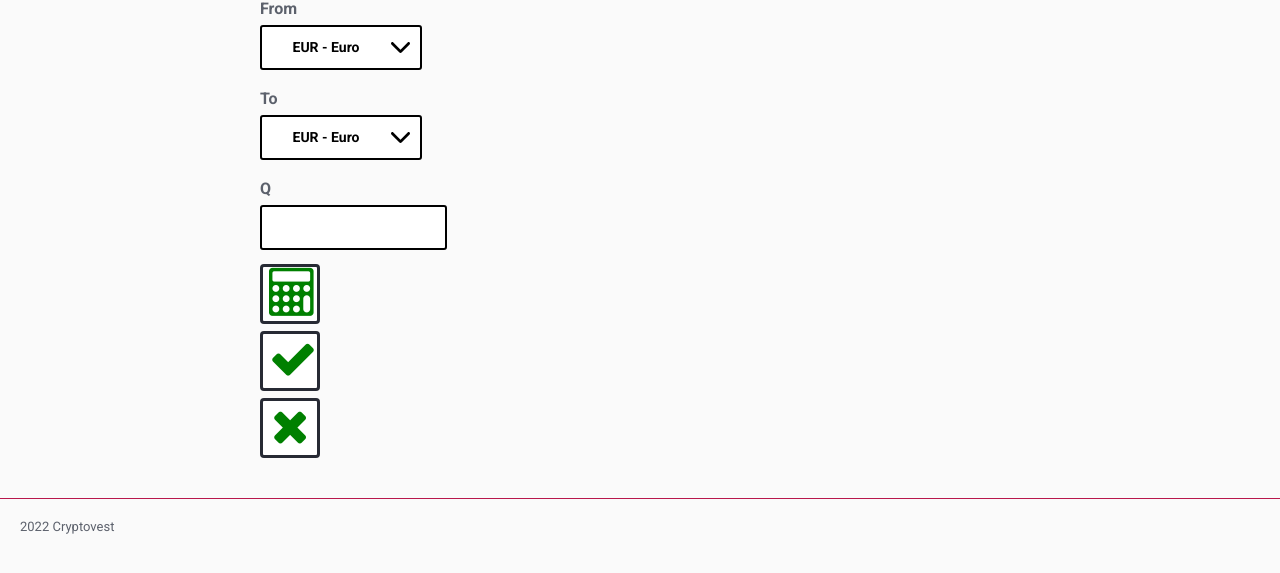
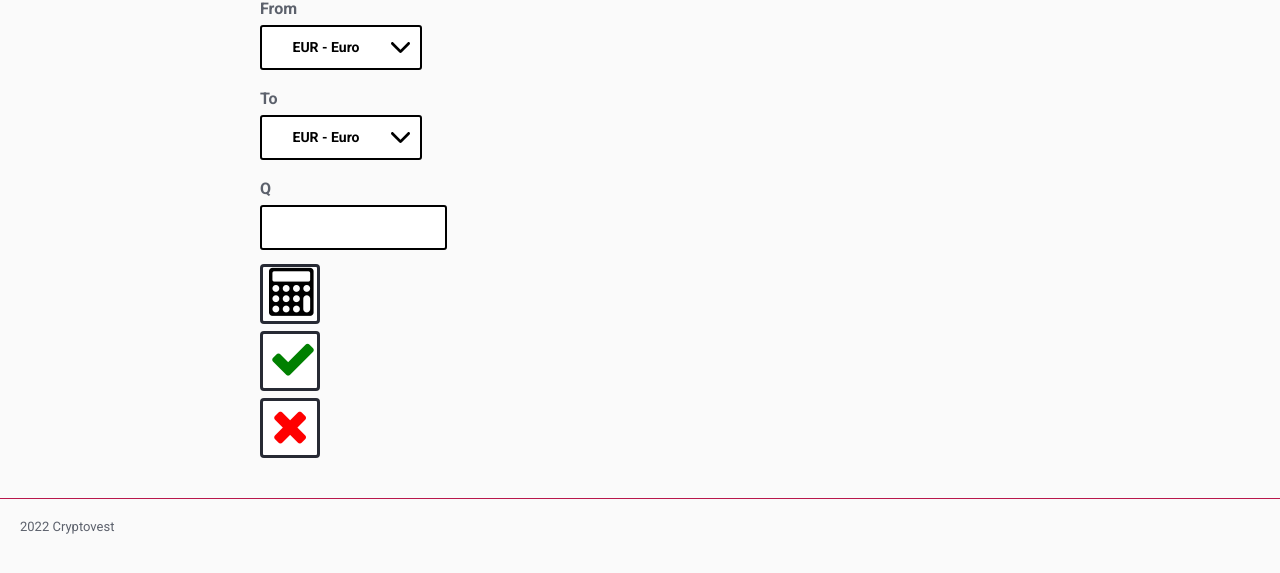
Before and after one commit to aleriig/Cryptovest, a Flask app: template crypto_exchange/templates/purchase.html in a window 1280 px wide. Shown: the part 227-800 px from the top of the page. Run offline with Flask 2, Linux system fonts and the light colour scheme; the template is opened without the code that fills it, so the values that code supplies are empty; some libraries are stand-ins or nearby versions.

Commit message:
fix: adding right color to the icons

```diff
--- a/crypto_exchange/static/css/style.css
+++ b/crypto_exchange/static/css/style.css
@@ -80,9 +80,16 @@ header {
     height: 60px;
     width: 60px;
     background-color: white;
+    color: black;
+  }
+
+  .field-form .check {
     color: green;
   }
 
+  .field-form .remove {
+    color: red;
+  }
 
 
   /* .field-form input:not([type="radio"]) {
--- a/crypto_exchange/templates/purchase.html
+++ b/crypto_exchange/templates/purchase.html
@@ -58,7 +58,7 @@ New purchase
     </button>
   </div>
   <div class="field-form" requi>
-    <button class="check" type="submit">
+    <button class="remove" type="submit">
       <i class="fa fa-remove fa-3x"></i>
     </button>
   </div>
```
